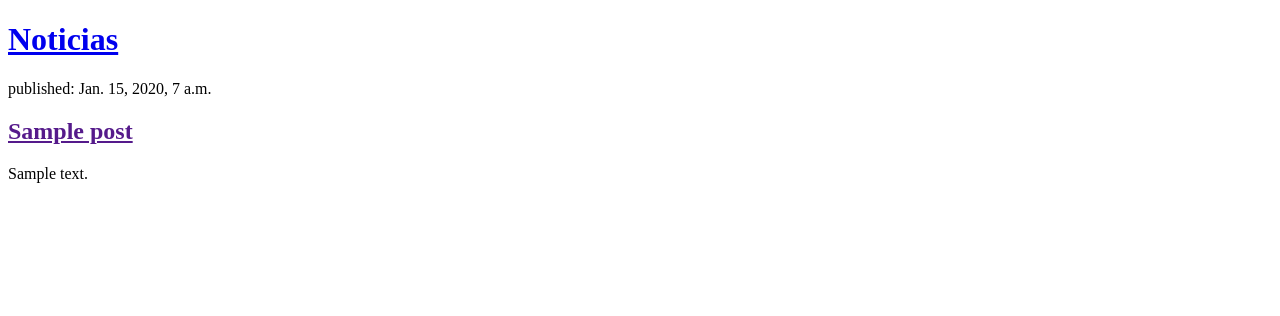
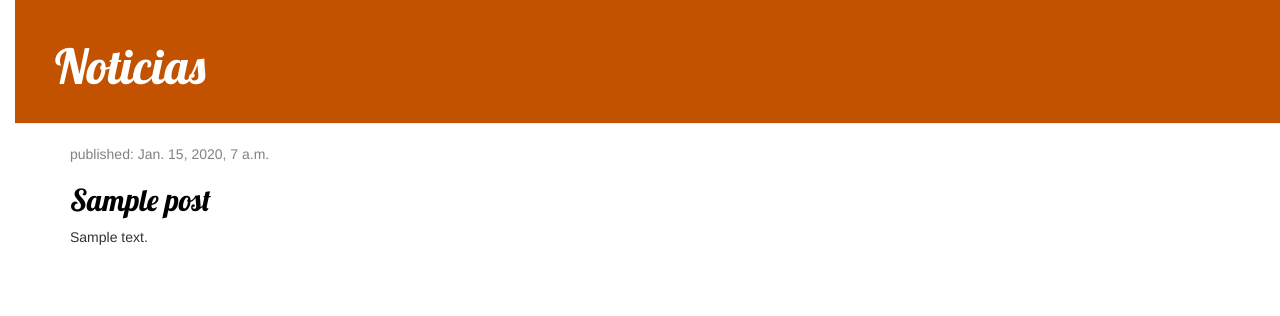
Before and after one commit to HeiitorL/my-first-blog, a Django app: page / in a window 1280 px wide. Shown: the top 316 px of the page. Run offline with Django 3.2, Linux system fonts and the light colour scheme; tables that the repository leaves empty hold one stand-in row (values such as "Sample post"); some libraries are stand-ins or nearby versions.

Commit message:
Added view and template for detailed blog post as well as CSS for the site.

```diff
--- /dev/null
+++ b/blog/static/css/blog.css
@@ -0,0 +1,54 @@
+h1 a, h2 a {
+     color: #C25100;
+     font-family: 'Lobster';
+}
+
+body {
+    padding-left: 15px;
+}
+
+.page-header {
+    background-color: #C25100;
+    margin-top: 0;
+    padding: 20px 20px 20px 40px;
+}
+
+.page-header h1, .page-header h1 a, .page-header h1 a:visited, .page-header h1 a:active {
+    color: #ffffff;
+    font-size: 36pt;
+    text-decoration: none;
+}
+
+.content {
+    margin-left: 40px;
+}
+
+h1, h2, h3, h4 {
+    font-family: 'Lobster', cursive;
+}
+
+.date {
+    color: #828282;
+}
+
+.save {
+    float: right;
+}
+
+.post-form textarea, .post-form input {
+    width: 100%;
+}
+
+.top-menu, .top-menu:hover, .top-menu:visited {
+    color: #ffffff;
+    float: right;
+    font-size: 26pt;
+    margin-right: 20px;
+}
+
+.post {
+    margin-bottom: 70px;
+}
+
+.post h2 a, .post h2 a:visited {
+    color: #000000;
--- /dev/null
+++ b/blog/templates/blog/base.html
@@ -0,0 +1,27 @@
+<!DOCTYPE html>
+<html lang="en">
+{%load static %}
+    <head>
+        <title>Noticias</title>
+        <link rel="stylesheet" href="//maxcdn.bootstrapcdn.com/bootstrap/3.2.0/css/bootstrap.min.css">
+        <link rel="stylesheet" href="//maxcdn.bootstrapcdn.com/bootstrap/3.2.0/css/bootstrap-theme.min.css">
+        <link rel="stylesheet" href="{% static 'css/blog.css' %}">
+        <link href="//fonts.googleapis.com/css?family=Lobster&subset=latin,latin-ext" rel="stylesheet" type="text/css">
+    </head>
+
+
+<body>
+    <div class="page-header">
+        <h1><a href="/">Noticias</a></h1>
+    </div>
+    <div class="content container">
+        <div class="row">
+            <div class="col-md-8">
+            {% block content %}
+            {% endblock %}
+            </div>
+        </div>
+    </div>
+</body>
+
+</html>
--- a/blog/templates/blog/post_list.html
+++ b/blog/templates/blog/post_list.html
@@ -1,33 +1,14 @@
-<!DOCTYPE html>
-<html lang="en">
-<head>
-        <title>Blog Django Girls</title>
-    </head>
-    <body>
 
-        <div>
-            <h1><a href="/">Noticias</a></h1>
-        </div>
+    {% extends 'blog/base.html' %}
 
-        {% for post in posts %}
-
-        <div>
-           <p>published: {{post.published_date}}</p>
-           <h2><a href="">{{post.title }}</a></h2>
-            <p>{{ post.text|linebreaksbr }}</p>
-        </div>
-
-        {% endfor %}
-
-        </div>
-            {{post}}
-        </div>
-
-        <!-- <div>
-            <p>publicado: 14.06.2014, 12:14</p>
-            <h2><a href="">Meu segundo post</a></h2>
-            <p>Aenean eu leo quam. Pellentesque ornare sem lacinia quam venenatis vestibulum. Donec id elit non mi porta gravida at eget metus. Fusce dapibus, tellus ac cursus commodo, tortor mauris condimentum nibh, ut f.</p>
-        </div> -->
-
-    </body>
-</html>
+        {% block content %}
+            {% for post in posts %}
+                <div class="post">
+                    <div class="date">
+                        <p>published: {{ post.published_date }}</p>
+                    </div>
+                    <h2><a href="{% url 'post_detail' pk=post.pk %}">{{ post.title }}</a></h2>
+                    <p>{{ post.text|linebreaksbr }}</p>
+                </div>
+            {% endfor %}
+        {%endblock%}
--- a/blog/urls.py
+++ b/blog/urls.py
@@ -3,4 +3,5 @@ from . import views
 
 urlpatterns = [
     path('', views.post_list, name='post_list'),
+    path('post/<int:pk>/', views.post_detail, name='post_detail'),
 ]
--- a/blog/views.py
+++ b/blog/views.py
@@ -1,8 +1,13 @@
 from django.shortcuts import render
 from django.utils import timezone
 from .models import Post
+from django.shortcuts import render, get_object_or_404
 # Create your views here.
 
 def post_list(request):
     posts = Post.objects.filter(published_date__lte=timezone.now()).order_by('published_date')
     return render(request, 'blog/post_list.html',{'posts': posts})
+
+def post_detail(request, pk):
+    post = get_object_or_404(Post, pk=pk)
+    return render(request, 'blog/post_detail.html',{'post':post})
```
Also changed, not shown: blog/templates/blog/post_detail.html (added, +13 -0 lines).
